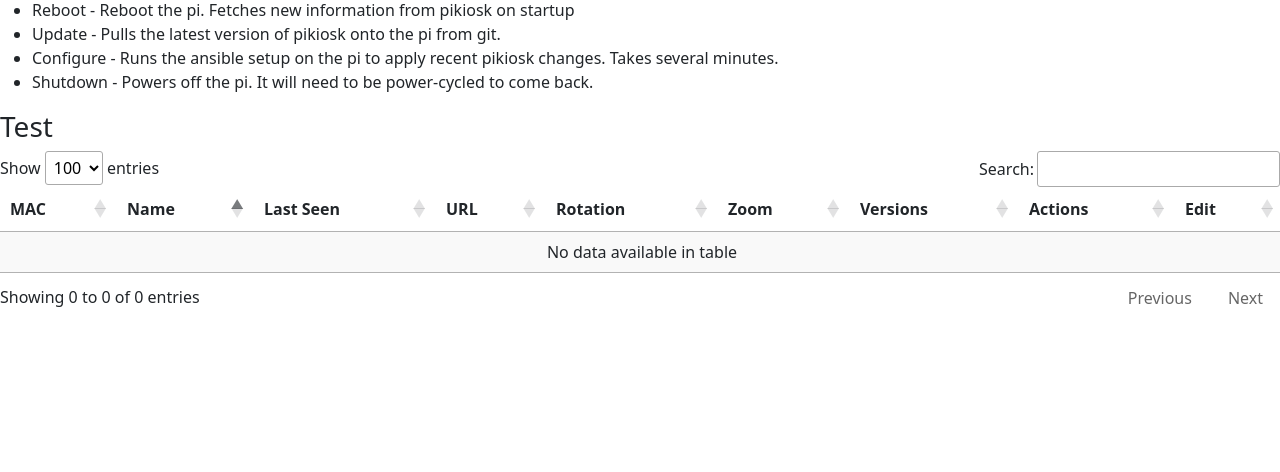
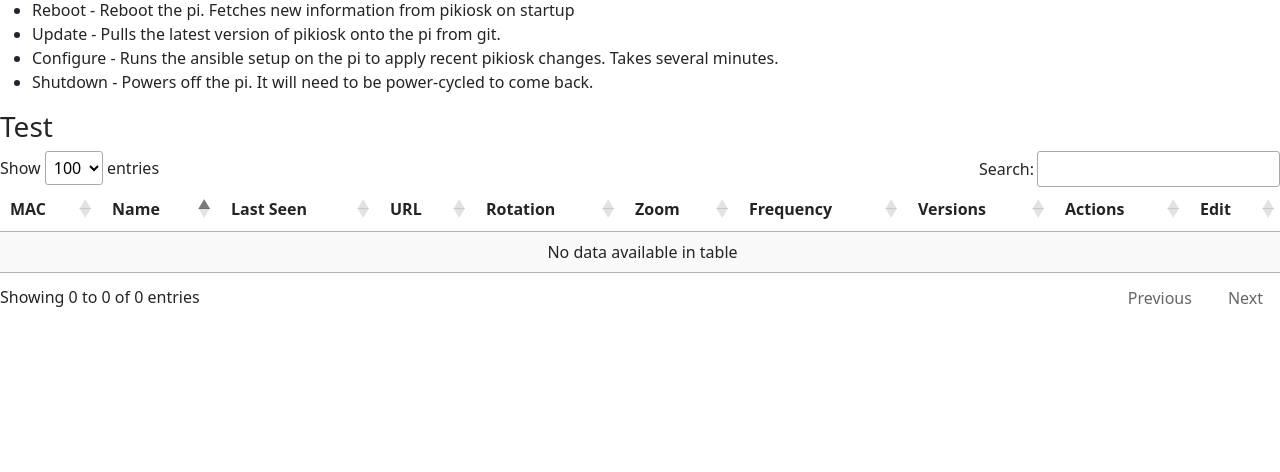
Before and after one commit to Pingue/pikiosk, a Flask app: page / in a window 1280 px wide. Shown: the part 210-682 px from the top of the page. Run offline with Flask 3, Linux system fonts and the light colour scheme; data that the repository does not hold is empty; some libraries are stand-ins or nearby versions.

Commit message:
feat: apply zoom on the kiosk and add per-Pi output frequency
- kiosk.sh passes zoom to Chromium via --force-device-scale-factor (0.1-5, else 1)
- localmanager zoom field accepts decimals
- New frequency setting (central column with automatic migration, add/edit
  dropdown, table column; localmanager field), applied via xrandr --refresh
  with a 59.940 default and a retry without --refresh if the display rejects it

Closes #6

Co-Authored-By: Claude Opus 5.5 <noreply@anthropic.com>
Claude-Session: https://claude.ai/code/session_01Fj7p8jpCgiGPjqeyrQdhiA

```diff
--- a/central/pikiosk-central.py
+++ b/central/pikiosk-central.py
@@ -20,7 +20,10 @@ def get_db_connection():
     if 'db' not in g:
         con = sqlite3.connect(db_path)
         con.row_factory = sqlite3.Row
-        con.execute('CREATE TABLE IF NOT EXISTS pis (mac TEXT PRIMARY KEY, name TEXT, last_seen_ip TEXT, last_seen_timestamp INTEGER, url TEXT, rotation INT, zoom INT, version TEXT, os TEXT, hardware TEXT)')
+        con.execute('CREATE TABLE IF NOT EXISTS pis (mac TEXT PRIMARY KEY, name TEXT, last_seen_ip TEXT, last_seen_timestamp INTEGER, url TEXT, rotation INT, zoom INT, version TEXT, os TEXT, hardware TEXT, frequency REAL)')
+        columns = [row['name'] for row in con.execute('PRAGMA table_info(pis)')]
+        if 'frequency' not in columns:
+            con.execute('ALTER TABLE pis ADD COLUMN frequency REAL')
         con.commit()
         g.db = con
     return g.db
@@ -109,17 +112,18 @@ def update():
     name = request.args.get('name')
     rotation = request.args.get('rotation')
     zoom = request.args.get('zoom')
+    frequency = request.args.get('frequency')
 
     if mac == None or mac == "None" or mac == "":
         return '{"error": "No MAC address provided"}', 400
 
 
     if originalmac:
-        cur = con.execute('UPDATE pis SET mac=?, name=?, url=?, rotation=?, zoom=? WHERE mac=?', (mac, name, url, rotation, zoom, originalmac))
+        cur = con.execute('UPDATE pis SET mac=?, name=?, url=?, rotation=?, zoom=?, frequency=? WHERE mac=?', (mac, name, url, rotation, zoom, frequency, originalmac))
         if cur.rowcount == 0:
             return '{"error": "No Pi with that original MAC address"}', 404
     else:
-        con.execute('INSERT INTO pis (mac, name, url, rotation, zoom) VALUES (?, ?, ?, ?, ?)', (mac, name, url, rotation, zoom))
+        con.execute('INSERT INTO pis (mac, name, url, rotation, zoom, frequency) VALUES (?, ?, ?, ?, ?, ?)', (mac, name, url, rotation, zoom, frequency))
 
     con.commit()
     cur = con.cursor()
@@ -138,7 +142,7 @@ def delete():
     if pi == None:
         return '{"error": "No Pi with that MAC address"}', 404
 
-    con.execute('UPDATE pis SET name=null, url=null, rotation=null, zoom=null  WHERE mac = ?', (mac,))
+    con.execute('UPDATE pis SET name=null, url=null, rotation=null, zoom=null, frequency=null WHERE mac = ?', (mac,))
     con.commit()
     return '{"success": "Deleted"}'
 
--- a/central/static/index.js
+++ b/central/static/index.js
@@ -12,6 +12,28 @@ function escapeHtml(value) {
 
 function safeHref(url) {
     return /^https?:\/\//i.test(url || "") ? escapeHtml(url) : "#";
+}
+
+var FREQUENCIES = ["23.976", "24", "25", "29.97", "30", "50", "59.94", "60"];
+var DEFAULT_FREQUENCY = "59.94";
+
+$(function() {
+    $('.frequency-select').each(function() {
+        var select = $(this);
+        FREQUENCIES.forEach(function(freq) {
+            var option = new Option(freq + " Hz", freq);
+            option.defaultSelected = freq === DEFAULT_FREQUENCY;
+            select.append(option);
+        });
+    });
+});
+
+function setFrequency(select, value) {
+    value = (value === null || value === undefined || value === "") ? DEFAULT_FREQUENCY : String(value);
+    if (select.find("option").filter(function() { return this.value === value; }).length === 0) {
+        select.append(new Option(value + " Hz", value));
+    }
+    select.val(value);
 }
 
 $(document).on('click', '.add', function(){
@@ -29,7 +51,8 @@ $(document).on('click', '#saveAdd', function(){
         name: $('#addName').val().trim(),
         url: $('#addUrl').val().trim(),
         rotation: $('#addRotation').val(),
-        zoom: $('#addZoom').val()
+        zoom: $('#addZoom').val(),
+        frequency: $('#addFrequency').val()
     };
 
     // Validate required fields
@@ -225,6 +248,7 @@ $(document).on('click', '.edit-entry', function(){
     $('#editUrl').val(data.url || "");
     $('#editRotation').val(data.rotation || "0");
     $('#editZoom').val(data.zoom || "1");
+    setFrequency($('#editFrequency'), data.frequency);
 
     // Show the modal
     $('#editModal').modal('show');
@@ -240,7 +264,8 @@ $(document).on('click', '#saveEdit', function(){
         name: $('#editName').val().trim(),
         url: $('#editUrl').val().trim(),
         rotation: $('#editRotation').val(),
-        zoom: $('#editZoom').val()
+        zoom: $('#editZoom').val(),
+        frequency: $('#editFrequency').val()
     };
 
     // Validate required fields
--- a/central/templates/index.html
+++ b/central/templates/index.html
@@ -55,6 +55,7 @@
                         {data: null, render: (data) => "<div style='text-align: center;'><a href='" + safeHref(data.url) + "'>" + escapeHtml(data.url) + "</a></div>"},
                         {data: 'rotation', render: DataTable.render.text()},
                         {data: 'zoom', render: DataTable.render.text()},
+                        {data: 'frequency', defaultContent: '', render: DataTable.render.text()},
                         // Popover content is parsed as HTML, so values are escaped once for the HTML and again for the attribute.
                         {data: null, render: (data) => "<button type='button' class='btn btn-secondary version-popover' data-bs-toggle='popover' data-bs-trigger='hover' data-bs-html='true' data-bs-content='" + escapeHtml("OS: " + escapeHtml(data.os) + " <br/>Pikiosk: " + escapeHtml(data.version) + " <br/>Hardware: " + escapeHtml(data.hardware)) + "'>Versions</button>"},
                         {data: null, render: (data) => "<div style='text-align: center;'><button type='button' class='btn btn-primary refresh'>Refresh</button> <button type='button' class='btn btn-warning reload'>Reload</button> <button type='button' class='btn btn-danger reboot'>Reboot</button> <button type='button' class='btn btn-info gitpull'>Update</button> <button type='button' class='btn btn-secondary configure-pi'>Configure</button> <button type='button' class='btn btn-dark shutdown'>Shutdown</button></div>"},
@@ -109,6 +110,10 @@
                                 <label for="addZoom" class="form-label">Zoom</label>
                                 <input type="number" class="form-control" id="addZoom" name="zoom" value="1" min="0.1" max="5" step="0.1" required>
                             </div>
+                            <div class="mb-3">
+                                <label for="addFrequency" class="form-label">Output frequency (Hz)</label>
+                                <select class="form-select frequency-select" id="addFrequency" name="frequency"></select>
+                            </div>
                         </form>
                     </div>
                     <div class="modal-footer">
@@ -150,6 +155,10 @@
                             <div class="mb-3">
                                 <label for="editZoom" class="form-label">Zoom</label>
                                 <input type="number" class="form-control" id="editZoom" name="zoom" min="0.1" max="5" step="0.1" required>
+                            </div>
+                            <div class="mb-3">
+                                <label for="editFrequency" class="form-label">Output frequency (Hz)</label>
+                                <select class="form-select frequency-select" id="editFrequency" name="frequency"></select>
                             </div>
                         </form>
                     </div>
@@ -246,6 +255,7 @@
                     <th>URL</th>
                     <th>Rotation</th>
                     <th>Zoom</th>
+                    <th>Frequency</th>
                     <th>Versions</th>
                     <th>Actions</th>
                     <th>Edit</th>
--- a/localmanager/templates/index.html
+++ b/localmanager/templates/index.html
@@ -53,7 +53,10 @@
             <select id="rotation" name="rotation" class="rotation"><option {% if rotation == "0" %}selected{% endif %}>0</option><option {% if rotation == "90" %}selected{% endif %}>90</option><option {% if rotation == "180" %}selected{% endif %}>180</option><option {% if rotation == "270" %}selected{% endif %}>270</option></select><br/><br/></td>
 
             <label for="zoom">Zoom:</label>
-            <input id="zoom" name="zoom" class="zoom" type="number" value="{{zoom}}"/><br/><br/>
+            <input id="zoom" name="zoom" class="zoom" type="number" min="0.1" max="5" step="0.1" value="{{zoom}}"/><br/><br/>
+
+            <label for="frequency">Output frequency (Hz):</label>
+            <input id="frequency" name="frequency" class="frequency" type="number" min="1" max="240" step="0.001" value="{{frequency}}"/><br/><br/>
 
             <input class="btn btn-success" type="submit" value="Save">
         </form>
```
Also changed, not shown: central/tests/test_view.py (+27 -0 lines), localmanager/localmanager.py (+5 -2 lines), localmanager/tests/test_localmanager.py (+14 -0 lines), 1 other file.
